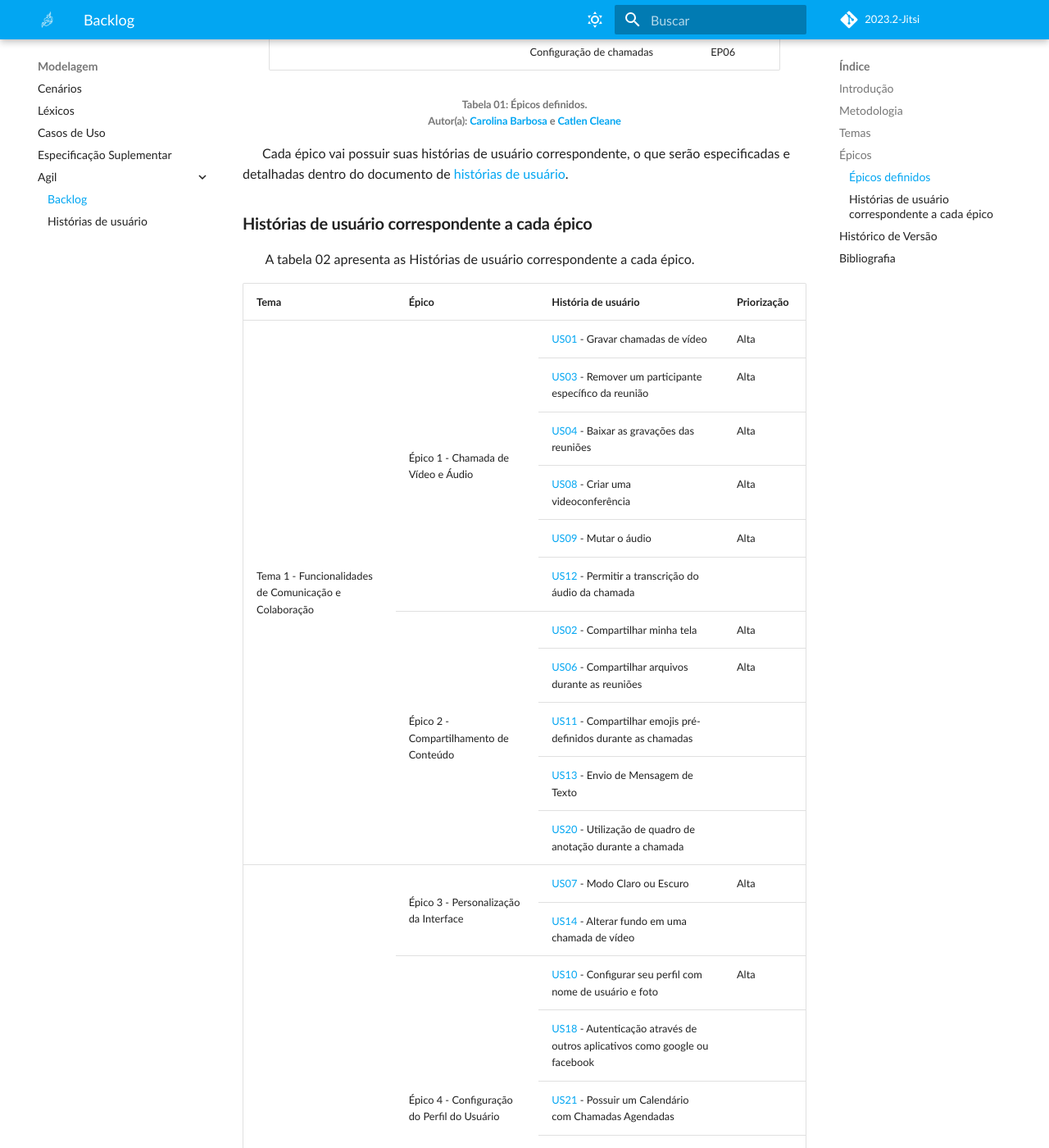
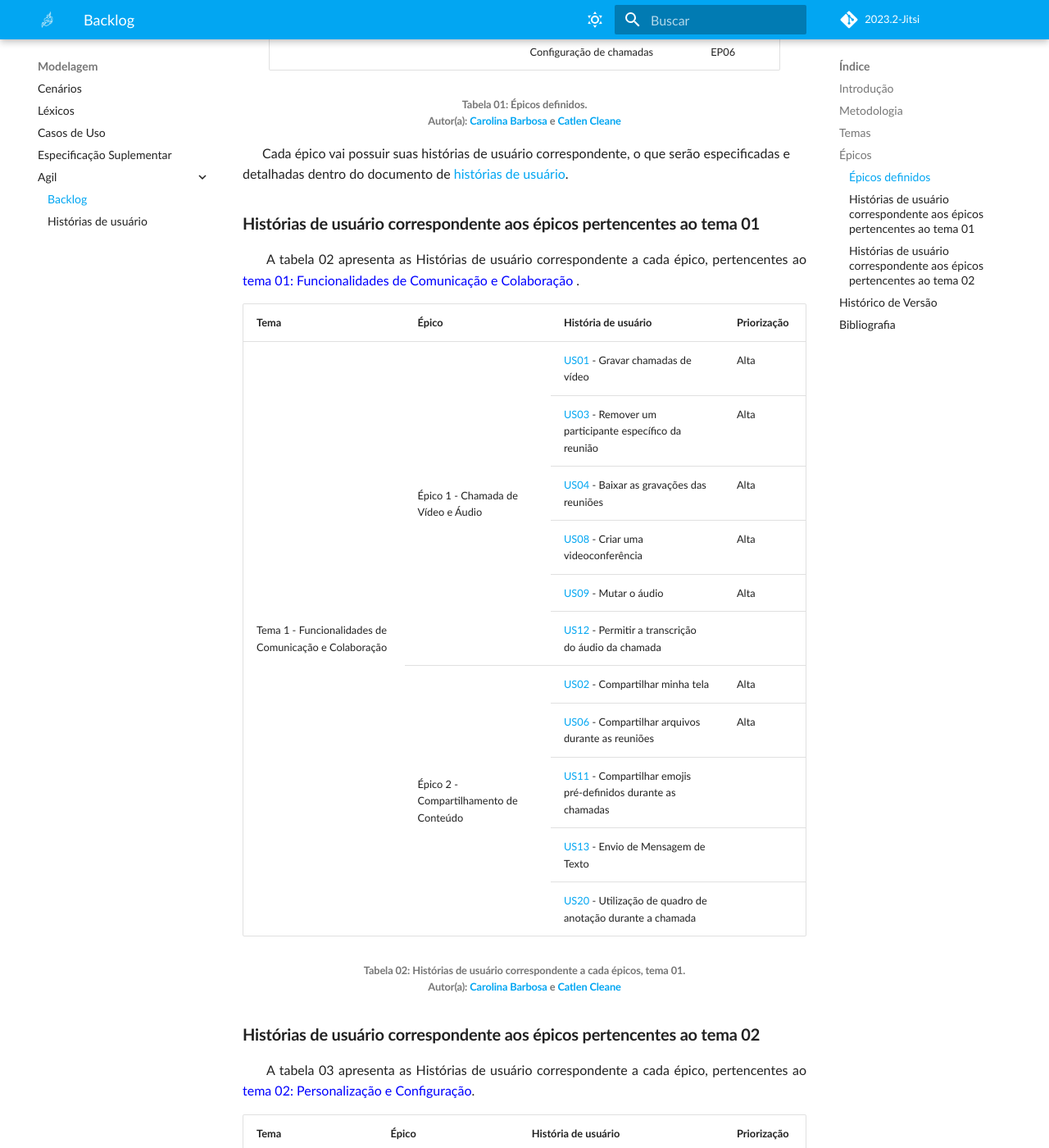
Before and after one commit to Requisitos-de-Software/2023.2-Jitsi, an MkDocs documentation site: the page built from docs/Modelagem/Agil/backlog.md, in a window 1280 px wide and 1400 px high, scrolled down 1448 px. Shown: the whole window at 82% size. Built offline with MkDocs 1.6.1 and Material for MkDocs 9.7.7, drawn with Linux system fonts in a browser that asks for light colours; some web fonts are replaced; comment, search, counter and statistics services are not loaded; some of the changed text lies outside the part shown.

Commit message:
ajuste em tabelas

```diff
--- a/docs/Modelagem/Agil/backlog.md
+++ b/docs/Modelagem/Agil/backlog.md
@@ -76,9 +76,9 @@ seus usuários[1].
 
 &emsp;&emsp;Cada épico vai possuir suas histórias de usuário correspondente, o que serão especificadas e detalhadas dentro do documento de [histórias de usuário](../Agil/historias.md).
 
-### **Histórias de usuário correspondente a cada épico**
+### **Histórias de usuário correspondente aos épicos pertencentes ao tema 01**
 <p align="justify">
-&emsp;&emsp; A tabela 02 apresenta as Histórias de usuário correspondente a cada épico.
+&emsp;&emsp; A tabela 02 apresenta as Histórias de usuário correspondente a cada épico, pertencentes ao <span style = "color: blue">tema 01: Funcionalidades de Comunicação e Colaboração </span>.
 </p>
 
 <p align="justify">
@@ -138,6 +138,32 @@ seus usuários[1].
    <td><a href="../Agil/historias.md#us20---envio-de-mensagem-de-texto"> US20 </a> - Utilização de quadro de anotação durante a chamada</td>
     <td></td>
   </tr>
+<tr>
+</table>
+</center>
+</p>
+<p align="justify">
+<h6 align="center"> Tabela 02: Histórias de usuário correspondente a cada épicos, tema 01.
+<br> Autor(a): <a href="https://github.com/CarolinaBarb">Carolina Barbosa</a> e <a href="https://github.com/catlenc">Catlen Cleane</a></h6>
+</p>
+
+
+### **Histórias de usuário correspondente aos épicos pertencentes ao tema 02**
+<p align="justify">
+&emsp;&emsp; A tabela 03 apresenta as Histórias de usuário correspondente a cada épico, pertencentes ao <span style = "color: blue">tema 02: Personalização e Configuração</span>.
+</p>
+<p align="justify">
+<center>
+<table>
+<thead>
+  <tr>
+    <th>Tema</th>
+    <th>Épico</th>
+    <th>História de usuário</th>
+    <th>Priorização</th>
+  </tr>
+</thead>
+<tbody>
   <tr>
     <td style="vertical-align:middle" rowspan="15">Tema 2 - Personalização e Configuração</td>
     <td style="vertical-align:middle" rowspan="2">Épico 3 - Personalização da Interface</td>
@@ -197,13 +223,13 @@ seus usuários[1].
 </center>
 </p>
 <p align="justify">
-<h6 align="center"> Tabela 02:Histórias de usuário correspondente a cada épico .
+<h6 align="center"> Tabela 03: Histórias de usuário correspondente a cada épicos, tema 02.
 <br> Autor(a): <a href="https://github.com/CarolinaBarb">Carolina Barbosa</a> e <a href="https://github.com/catlenc">Catlen Cleane</a></h6>
 </p>
 
 ## **Histórico de Versão**
 <p align="justify">
-&emsp;&emsp;A tabela 03 representa o histórico de versão do documento.
+&emsp;&emsp;A tabela 04 representa o histórico de versão do documento.
 </p>
 | Versão | Data | Descrição | Autor(es) | Revisor(es) |
 | ------ | ---- | --------- | --------- | ---------- |
@@ -211,9 +237,11 @@ seus usuários[1].
 |`1.1`| 04/11/2023| Metodologia, temas e épicos| [Carolina Barbosa](https://github.com/CarolinaBarb) e [Catlen Cleane](https://github.com/catlenc) |  [Júlia Souza](https://github.com/JuliaSSouza) |
 |`1.2` |05/11/2023| Criação de tabelas de requisitos| [Carolina Barbosa](https://github.com/CarolinaBarb) e [Catlen Cleane](https://github.com/catlenc) |  [Júlia Souza](https://github.com/JuliaSSouza) |
 |`1.3` |06/11/2023| Atualização de requisitos| [Carolina Barbosa](https://github.com/CarolinaBarb) e [Catlen Cleane](https://github.com/catlenc) |  [Júlia Souza](https://github.com/JuliaSSouza) |
+|`1.4` |06/11/2023| Ajuste nas tabelas | [Carolina Barbosa](https://github.com/CarolinaBarb) e [Catlen Cleane](https://github.com/catlenc) |  [Júlia Souza](https://github.com/JuliaSSouza) |
+
 
 <p align="justify">
-<h6 align="center"> Tabela 03: Histórico de Versão.
+<h6 align="center"> Tabela 04: Histórico de Versão.
 <br> Autor(a): <a href="https://github.com/CarolinaBarb">Carolina Barbosa</a> e <a href="https://github.com/catlenc">Catlen Cleane</a></h6>
 </p>
 
```
